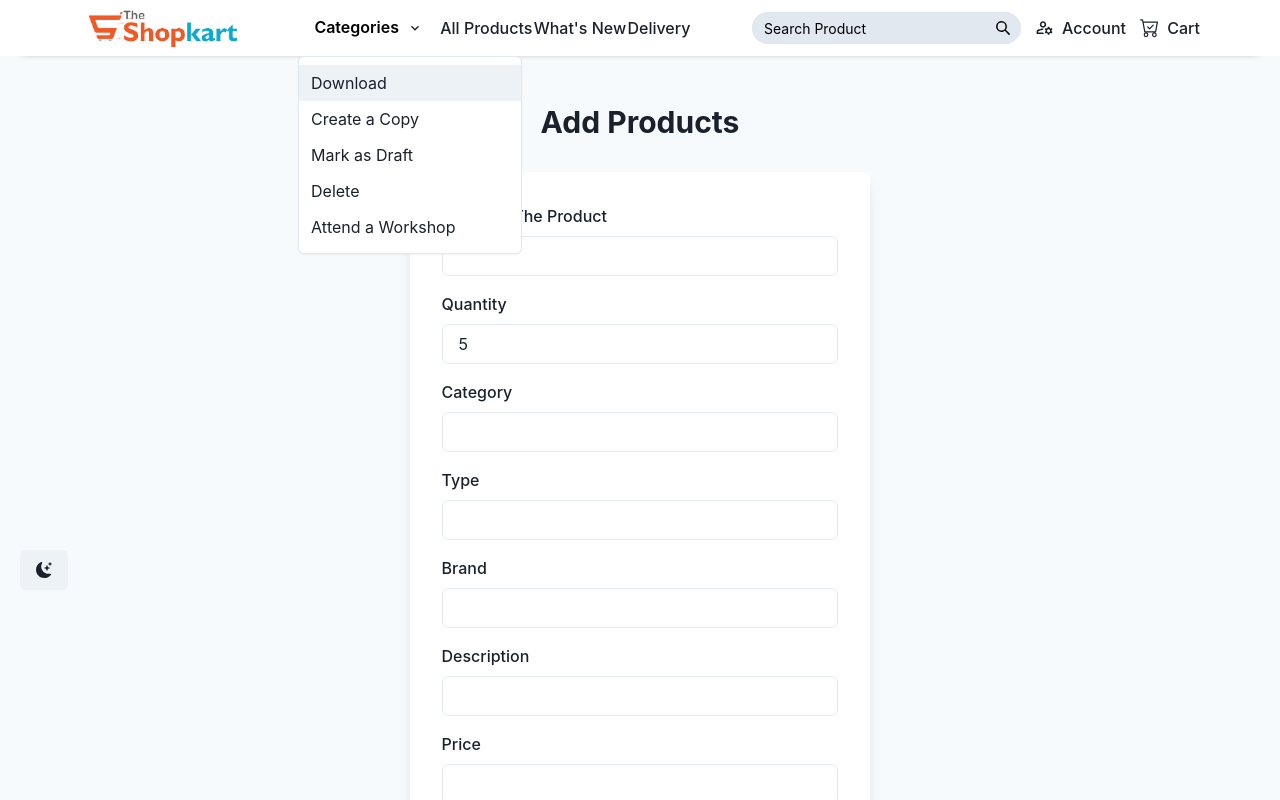
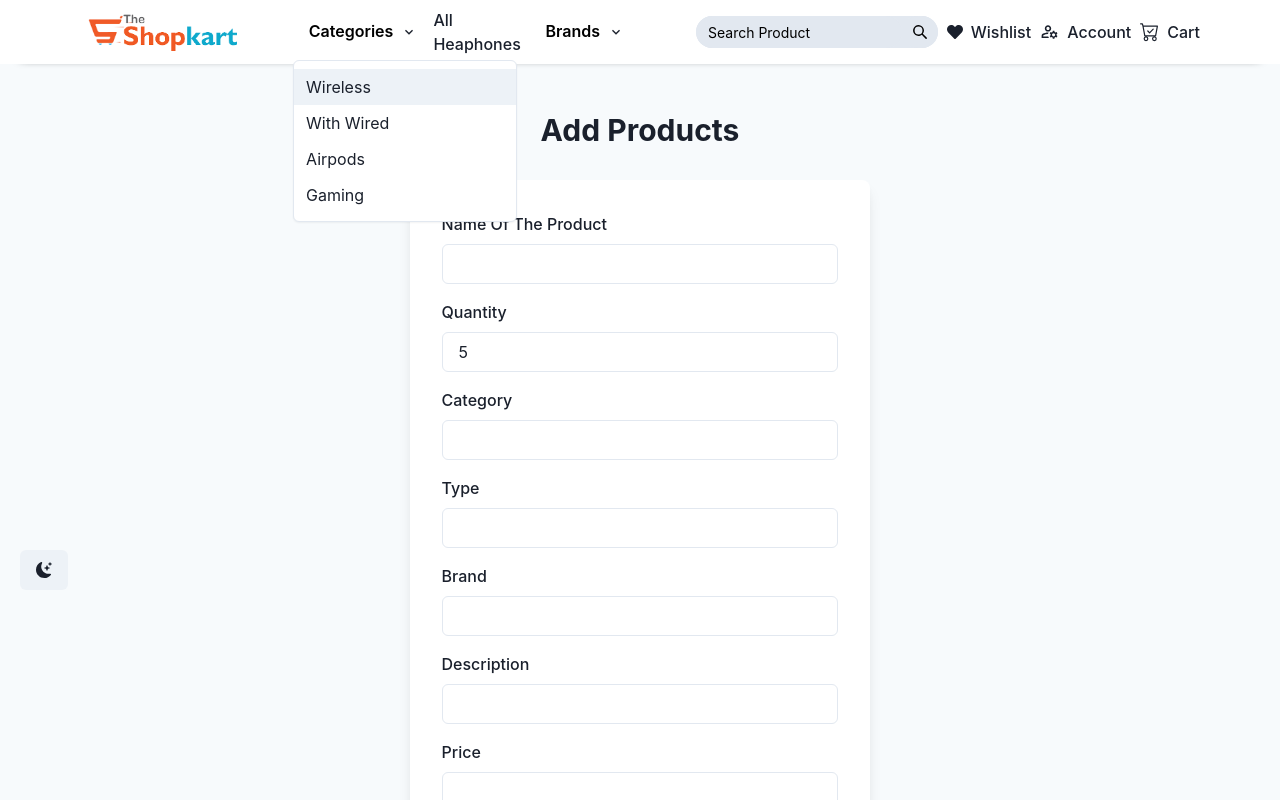
Before and after one commit to subhamukherjee321/PRDB_Project, a Next.js app in the folder FRONTEND/shopcart/: page /addProducts in a window 1280 px wide. Both pictures are taken after a click on the button "Categories". Shown: the top 800 px of the page. Built offline with nearby package versions, Linux system fonts and the light colour scheme.

Commit message:
Wishlist added on the Navbar also Categoies and Brands are added

```diff
--- a/FRONTEND/shopcart/src/Components/Navbar/Navbar.jsx
+++ b/FRONTEND/shopcart/src/Components/Navbar/Navbar.jsx
@@ -19,6 +19,7 @@ import { ColorContext } from "@/Context/ColorContext";
 import Link from "next/link";
 import Search from "./Search";
 import { useRouter } from "next/router";
+import { FaHeart } from "react-icons/fa";
 
 const Navbar = () => {
   const [cartHover, setCartHover] = useState(false);
@@ -54,7 +55,7 @@ const Navbar = () => {
           <Image alt={"Logo"} src={Logo.src} w={"100%"} />
         </Link>
       </Flex>
-      <Flex w={"35%"} justify={"space-between"} align={"center"}>
+      <Flex w={"31%"} justify={"space-between"} align={"center"}>
         <Flex align={"center"}>
           <Menu position={"relative"}>
             <MenuButton
@@ -67,29 +68,48 @@ const Navbar = () => {
               <Text color={"black"}>Categories</Text>
             </MenuButton>
             <MenuList position={"absolute"} zIndex={100}>
-              <MenuItem>Download</MenuItem>
-              <MenuItem>Create a Copy</MenuItem>
-              <MenuItem>Mark as Draft</MenuItem>
-              <MenuItem>Delete</MenuItem>
-              <MenuItem>Attend a Workshop</MenuItem>
+              <MenuItem>Wireless</MenuItem>
+              <MenuItem>With Wired</MenuItem>
+              <MenuItem>Airpods</MenuItem>
+              <MenuItem>Gaming</MenuItem>
             </MenuList>
           </Menu>
         </Flex>
         <Link href={"/products"}>
           <Text cursor={"pointer"} _hover={{ borderBottom: "1px solid" }}>
-            All Products
+            All Heaphones
           </Text>
         </Link>
-        <Text cursor={"pointer"} _hover={{ borderBottom: "1px solid" }}>
-          What&apos;s New
-        </Text>
-        <Text cursor={"pointer"} _hover={{ borderBottom: "1px solid" }}>
-          Delivery
-        </Text>
+        <Flex align={"center"}>
+          <Menu position={"relative"}>
+            <MenuButton
+              bg={"white"}
+              _active={{ bg: "white" }}
+              _hover={{ bg: "white" }}
+              as={Button}
+              rightIcon={<ChevronDownIcon />}
+            >
+              <Text color={"black"}>Brands</Text>
+            </MenuButton>
+            <MenuList position={"absolute"} zIndex={100}>
+              <MenuItem>Apple</MenuItem>
+              <MenuItem>boAt</MenuItem>
+              <MenuItem>Realme</MenuItem>
+              <MenuItem>Cosmic Byte</MenuItem>
+            </MenuList>
+          </Menu>
+        </Flex>
       </Flex>
-      <Flex w={"40%"} justify={"space-between"} align={"center"}>
+      <Flex w={"45%"} justify={"space-between"} align={"center"}>
         {/* Search Input */}
         <Search />
+
+        {/* Wishlist */}
+        <Flex align={"center"} gap={2} cursor={"pointer"} _hover={{borderBottom: "1px solid"}}>
+          <FaHeart />
+          <Text>Wishlist</Text>
+        </Flex>
+
         <Flex
           align={"center"}
           gap={2}
--- a/FRONTEND/shopcart/src/Components/Navbar/Search.jsx
+++ b/FRONTEND/shopcart/src/Components/Navbar/Search.jsx
@@ -6,7 +6,7 @@ import { ColorContext } from "@/Context/ColorContext";
 const Search = () => {
   const { colorStatus, colors } = useContext(ColorContext);
   return (
-    <Flex bg={"#E2E8F0"} borderRadius={"1rem"} w={"60%"}>
+    <Flex bg={"#E2E8F0"} borderRadius={"1rem"} w={"48%"}>
       <Input
         _placeholder={{color: "black"}}
         color={"black"}
```
